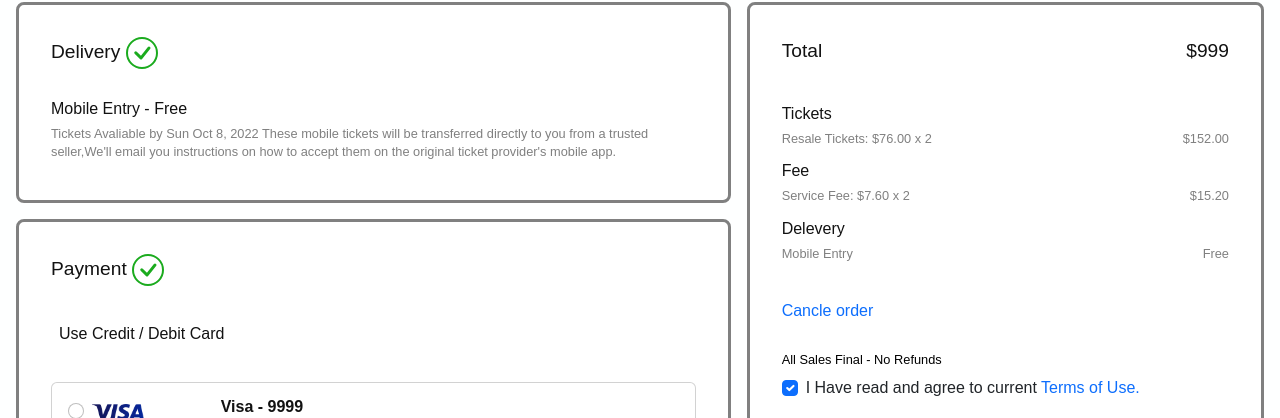
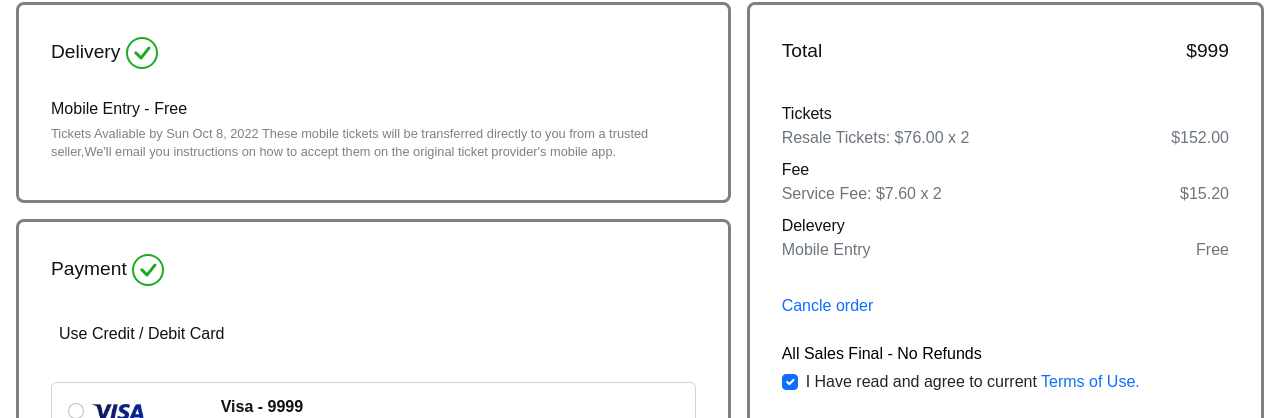
Before and after one commit to 1Nexts/ticket-lab, a Next.js app: page /final-cost in a window 1280 px wide. Shown: the part 80-498 px from the top of the page. Built offline with nearby package versions, Linux system fonts and the light colour scheme.

Commit message:
UI CostTotal site text h4 to h5

```diff
--- a/components/final-cost/CostTotal.tsx
+++ b/components/final-cost/CostTotal.tsx
@@ -5,7 +5,6 @@ const FinalCostTotalComponent = ({}: CardProps) => {
   const ticketPrice = 76.0;
   const amountTicket = 2;
   const SERVICE_FEE_PERCENT = 0.1;
-
 
   return (
     <section id={styles["cost-total"]}>
@@ -26,13 +25,15 @@ const FinalCostTotalComponent = ({}: CardProps) => {
         <h5>Tickets</h5>
         <div className={"row m-0 " + styles["item-row"]}>
           <div className={"col-9 p-0 " + styles["col-1"]}>
-            <h6>
+            <h5 className="text-secondary">
               Resale Tickets: ${ticketPrice.toFixed(2)} x {amountTicket}
-            </h6>
+            </h5>
           </div>
 
           <div className={"col-3 p-0 " + styles["col-2"]}>
-            <h6>${(ticketPrice * amountTicket).toFixed(2)}</h6>
+            <h5 className="text-secondary">
+              ${(ticketPrice * amountTicket).toFixed(2)}
+            </h5>
           </div>
         </div>
 
@@ -40,16 +41,16 @@ const FinalCostTotalComponent = ({}: CardProps) => {
         <h5>Fee</h5>
         <div className={"row m-0 " + styles["item-row"]}>
           <div className={"col-9 p-0 " + styles["col-1"]}>
-            <h6>
+            <h5 className="text-secondary">
               Service Fee: ${(ticketPrice * SERVICE_FEE_PERCENT).toFixed(2)} x{" "}
               {amountTicket}
-            </h6>
+            </h5>
           </div>
 
           <div className={"col-3 p-0 " + styles["col-2"]}>
-            <h6>
+            <h5 className="text-secondary">
               ${(ticketPrice * SERVICE_FEE_PERCENT * amountTicket).toFixed(2)}
-            </h6>
+            </h5>
           </div>
         </div>
 
@@ -57,18 +58,18 @@ const FinalCostTotalComponent = ({}: CardProps) => {
         <h5>Delevery</h5>
         <div className={"row m-0 " + styles["item-row"]}>
           <div className={"col-9 p-0 " + styles["col-1"]}>
-            <h6>Mobile Entry</h6>
+            <h5 className="text-secondary">Mobile Entry</h5>
           </div>
 
           <div className={"col-3 p-0 " + styles["col-2"]}>
-            <h6>Free</h6>
+            <h5 className="text-secondary">Free</h5>
           </div>
         </div>
 
         <br />
         <h5 className="text-primary">Cancle order</h5>
         <br />
-        <h6 className="text-black">All Sales Final - No Refunds</h6>
+        <h5 className="text-black">All Sales Final - No Refunds</h5>
 
         <div className="form-check">
           <input
```
